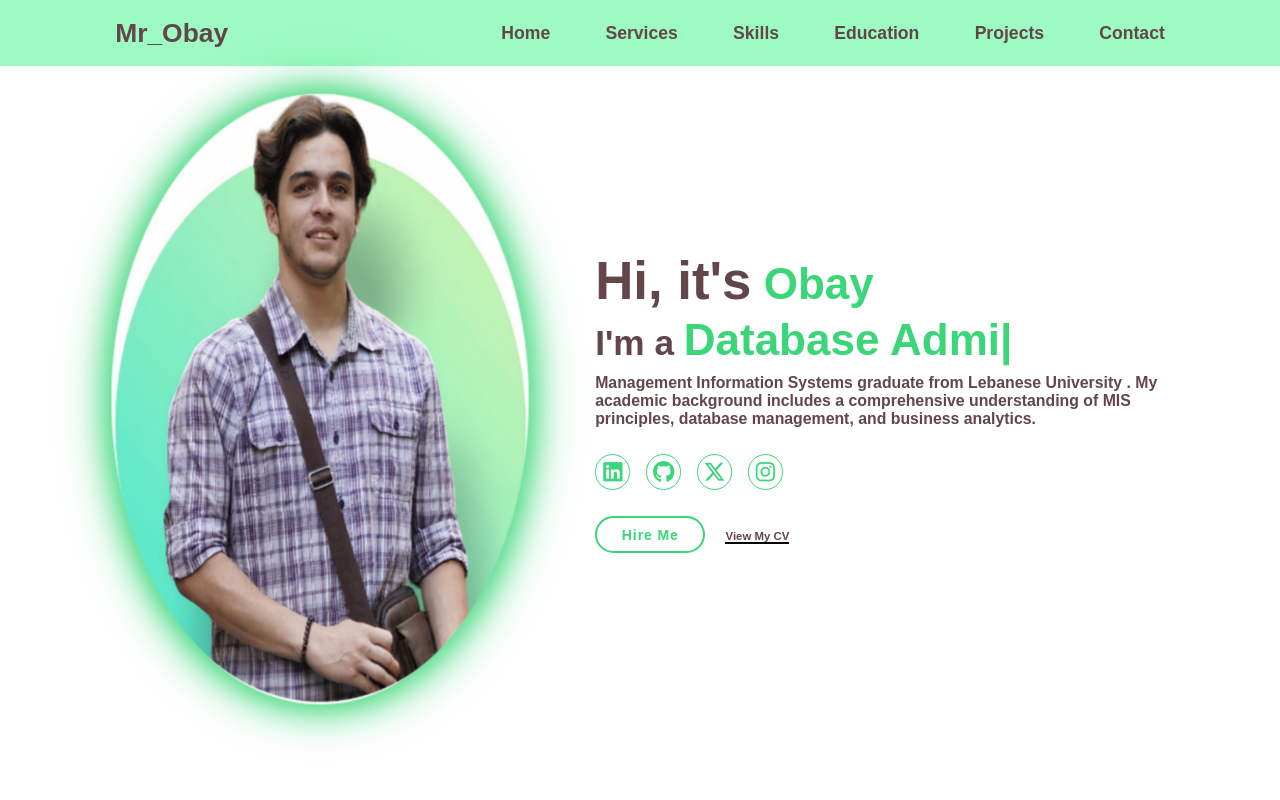
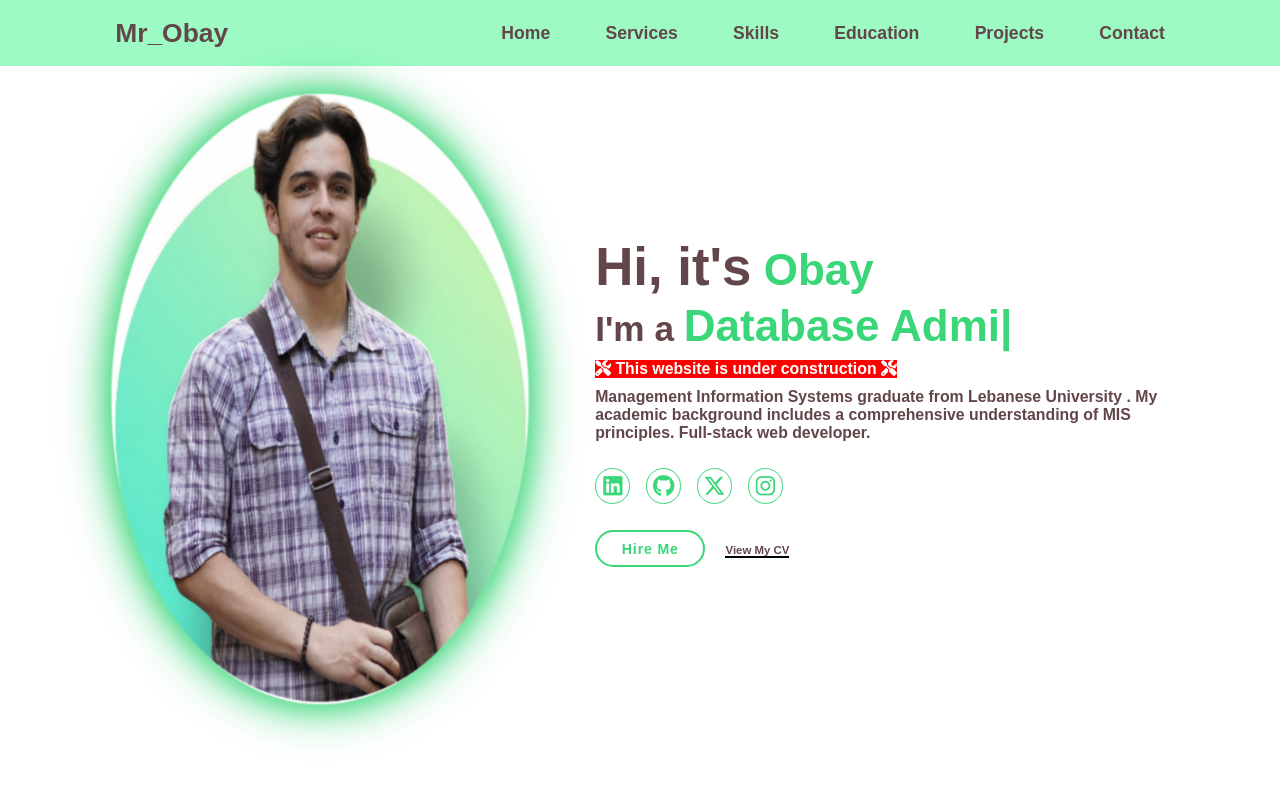
Before and after one commit to obay123/Personal_Portfolio_Website, a plain HTML site: page index.html in a window 1280 px wide. Shown: the top 800 px of the page. Drawn offline with nearby package versions, Linux system fonts and the light colour scheme; some packages are replaced by stand-ins of ours; a script that the page names is missing.

Commit message:
fixing homepage

```diff
--- a/index.html
+++ b/index.html
@@ -53,10 +53,11 @@
     <div class="home-content">
       <h1>Hi, it's<span> Obay</span></h1>
       <h3 class="typing-text">I'm a <span class="typedText"></span></h3>
+
+      <h2 class="construction"><i class="fa-solid fa-screwdriver-wrench"></i> This website is under construction <i class="fa-solid fa-screwdriver-wrench"></i></h2><br>
+
       <p>
-        Management Information Systems graduate from Lebanese University . My
-        academic background includes a comprehensive understanding of MIS
-        principles, database management, and business analytics.
+      Management Information Systems graduate from Lebanese University . My academic background includes a comprehensive understanding of MIS principles. Full-stack web developer.
       </p>
 
       <div class="social-icon">
@@ -66,7 +67,7 @@
         <a href="https://www.instagram.com/_ob_ay_/" target="_blank"><i class="fa-brands fa-instagram"></i></a>
       </div>
 
-      <a href="#" class="btn">Hire Me</a>
+      <a href="#Contact" class="btn">Hire Me</a>
       <a class="CV" href="obai-kaddour.CV.pdf" target="_blank">View My CV </a>
 
     </div>
--- a/styles/style.css
+++ b/styles/style.css
@@ -324,6 +324,13 @@ span{
     }
 }
 
+.construction{
+    font-size: 1.8rem;
+
+   background-color: red;
+   width: fit-content;
+   color: white;
+}
                     /* Services Section */
 
 
```
